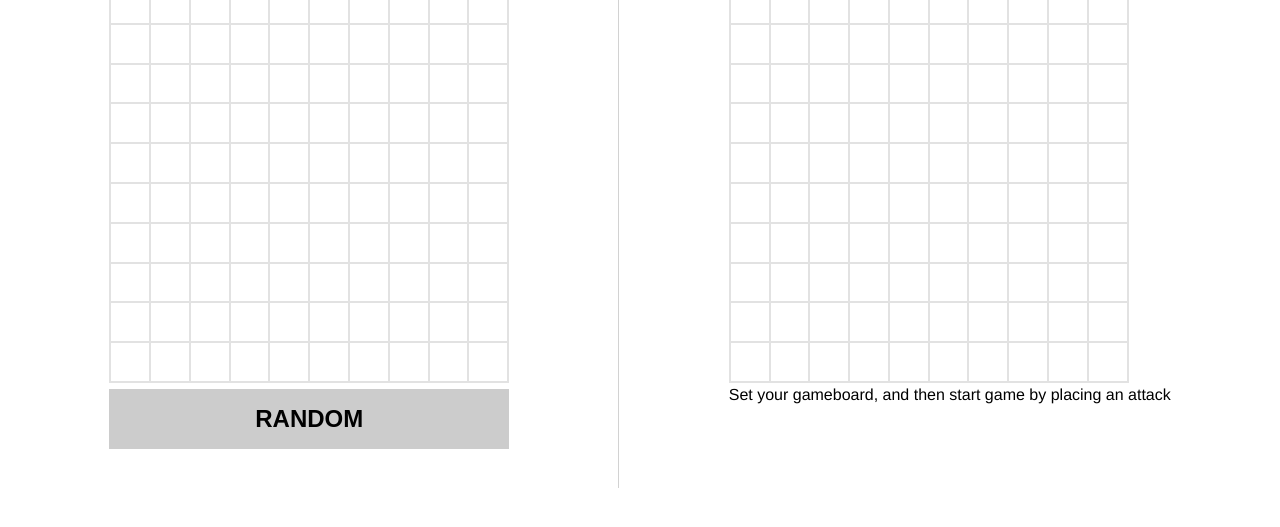
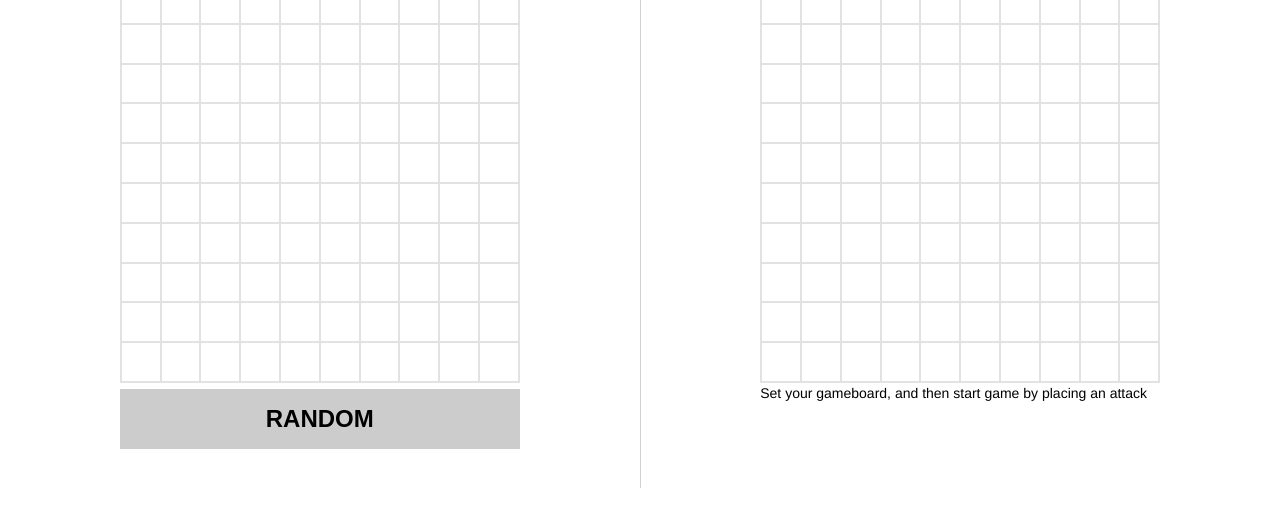
Before and after one commit to MatusPetrik211/battleship, a website built with webpack: page src/index.html in a window 1280 px wide. Shown: the part 207-734 px from the top of the page. Built offline with nearby package versions, Linux system fonts and the light colour scheme.

Commit message:
feat: Make the instructions smaller

```diff
--- a/src/styles.css
+++ b/src/styles.css
@@ -99,3 +99,7 @@ body {
 
   background-color: rgb(210, 210, 210);
 }
+
+.instructions {
+  font-size: 14px;
+}
```
